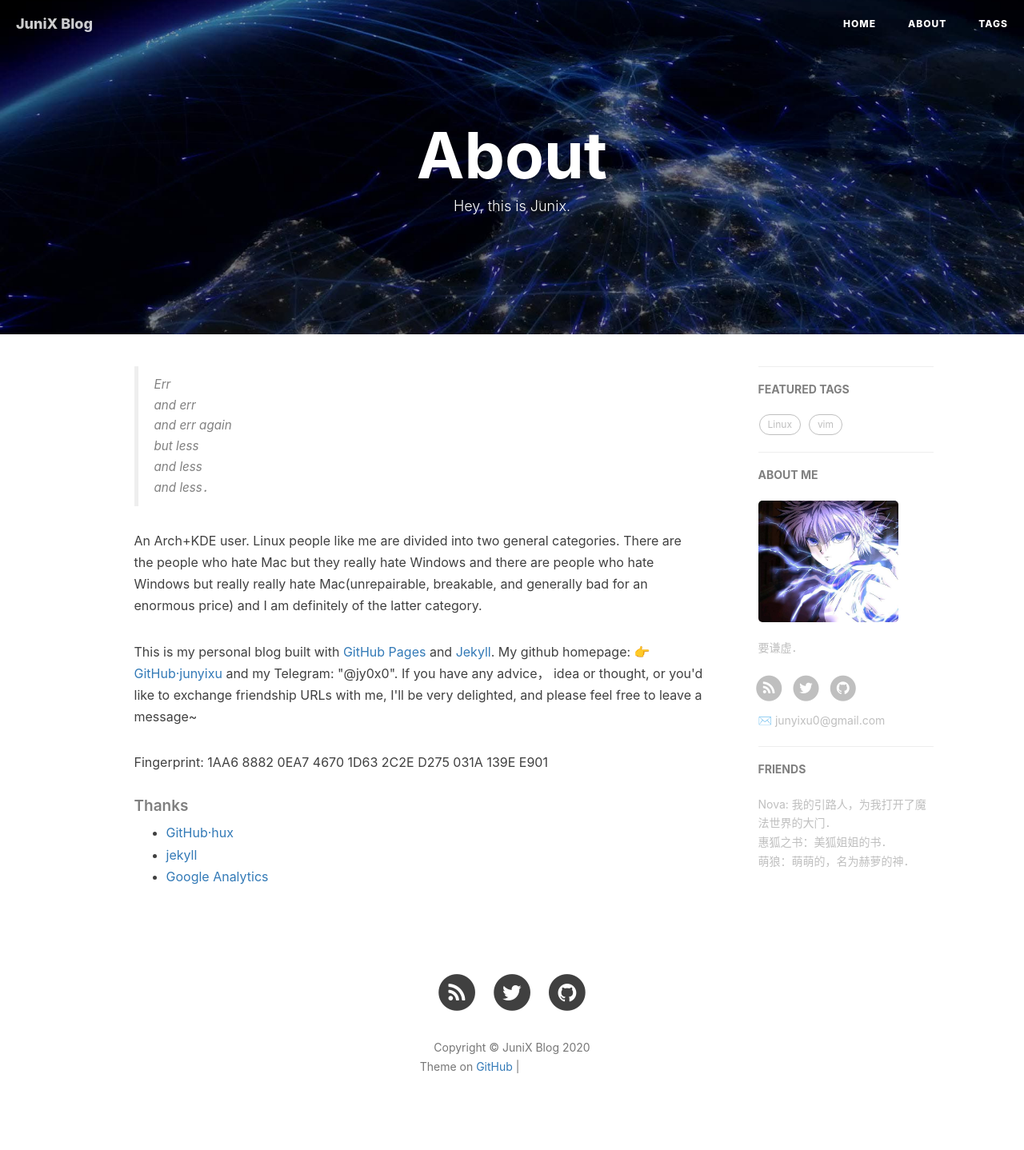
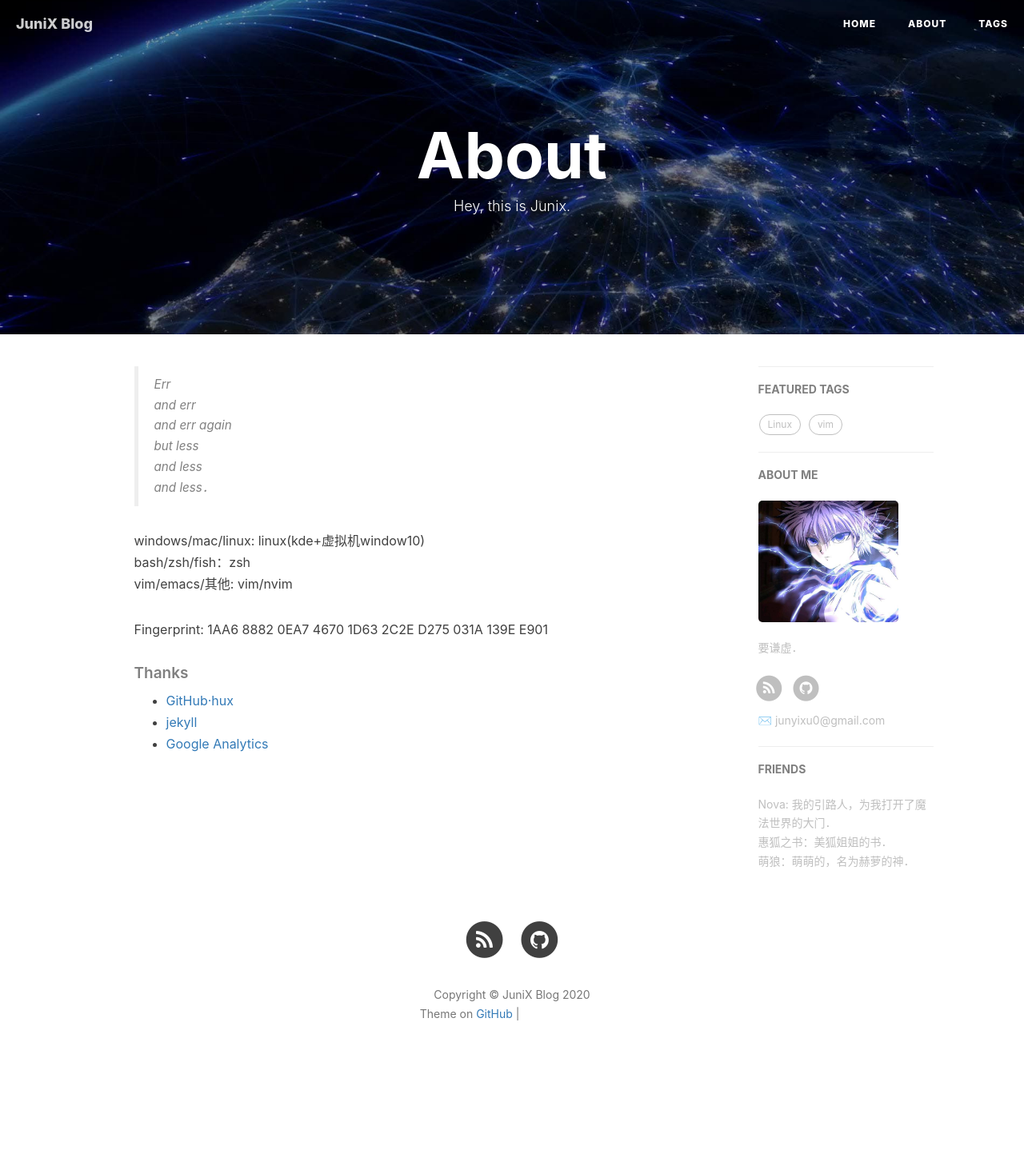
Before and after one commit to junyixu/junyixu.github.io, a Jekyll site: the page built from about.html, in a window 1280 px wide. Shown: the whole page at 80% size. Built offline with Jekyll 4.4.1, drawn with Linux system fonts in a browser that asks for light colours; nearby versions of some CDN libraries; comment, search, counter and statistics services are not loaded; after the commit the page ends 1372 px from its top, so only the background shows below that; grey boxes are pictures that could not be loaded.

Commit message:
change some my views

```diff
--- a/_config.yml
+++ b/_config.yml
@@ -3,7 +3,7 @@ title: JuniX Blog
 SEOTitle: Junix Blog
 header-img: img/post-bg-desk.jpg
 email: junyixu0@gmail.com
-description: "Err and err and err again but less and less and less."
+description: "而世之奇伟、瑰怪，非常之观，常在于险远，而人之所罕至焉，故非有志者不能至也。"
 keyword: "c/c++, Linux"
 url: "http://junyixu.github.io"          # your host, for absolute URL
 baseurl: ""      # for example, '/blog' if your blog hosted on 'host/blog'
@@ -21,7 +21,7 @@ RSS: true
 github_username:    junyixu
 #facebook_username:  baiying.qiu.7
 #jianshu_username:   e71990ada2fd
-twitter_username:   jy0x0
+# twitter_username:   jy0x0
 
 
 # Build settings
--- a/about.html
+++ b/about.html
@@ -18,18 +18,12 @@ header-img: "img/post-bg-os-metro.jpg"
     <blockquote><p>Err<br> and err<br> and err again <br>
     but less <br>and less <br>and less．</p></blockquote>
 
-	<p>An Arch+KDE user. Linux people like me are divided into two general categories. There are the
-people who hate Mac but they really hate Windows and there are people who
-hate Windows but really really hate Mac(unrepairable, breakable, and generally bad for an enormous price) and I am definitely of the latter
-category.</p>
+	<p>
+	windows/mac/linux: linux(kde+虚拟机window10) <br>
+	bash/zsh/fish：zsh <br>
+vim/emacs/其他: vim/nvim
+ </p>
 
-    <p>This is my personal blog built with <a
-		href="https://pages.github.com/">GitHub Pages</a> and  <a
-		href="http://jekyll.com.cn/">Jekyll</a>.
-       My github homepage: <a
-		   href="https://github.com/junyixu">👉GitHub·junyixu</a> and my
-	   Telegram: "@jy0x0". If you have
-	   any advice， idea or thought, or you'd like to exchange friendship URLs with me, I'll be very delighted, and please feel free to leave a message~</p>
     <p>
     Fingerprint: 1AA6 8882 0EA7 4670 1D63  2C2E D275 031A 139E E901
     </p>
```
